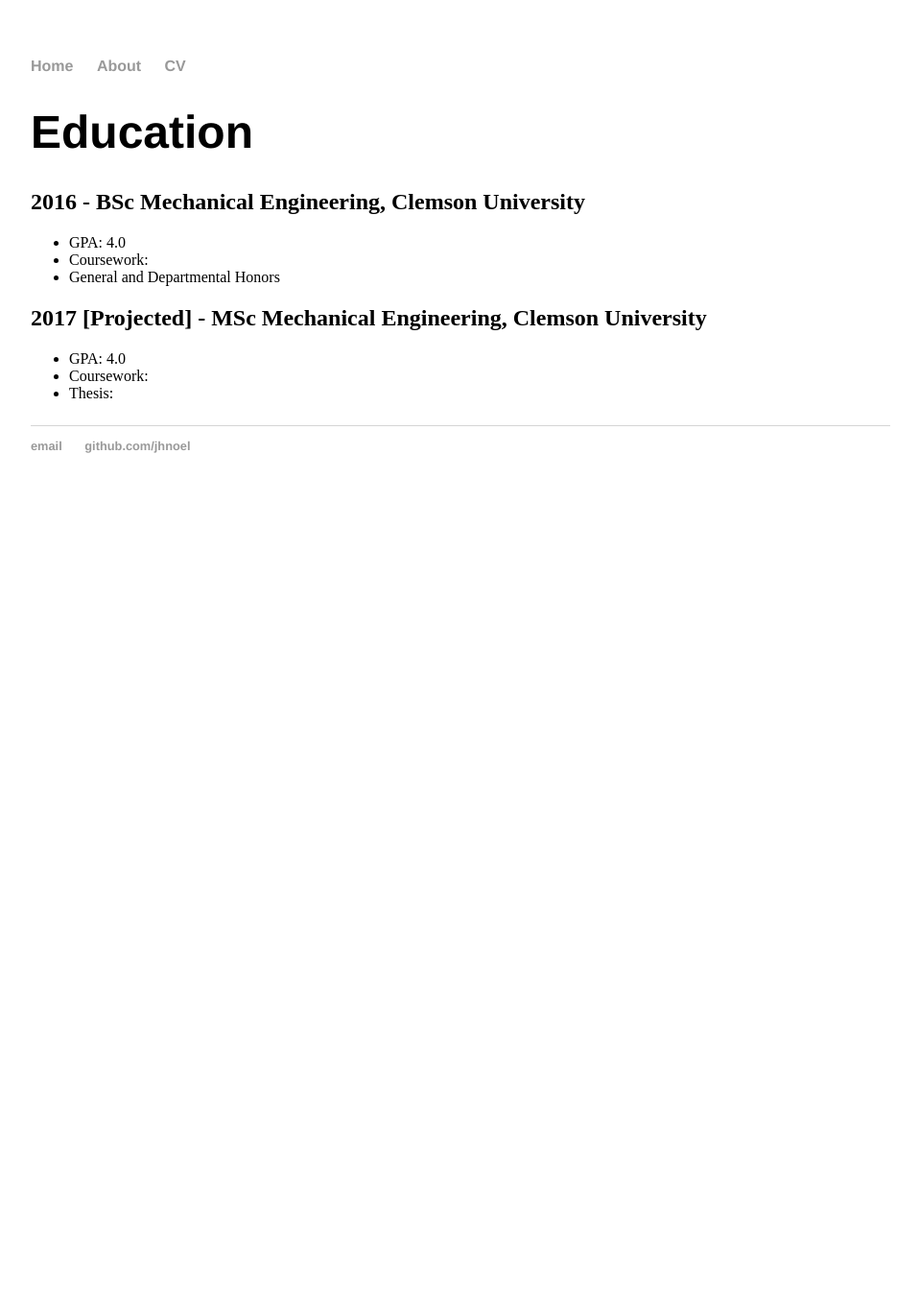
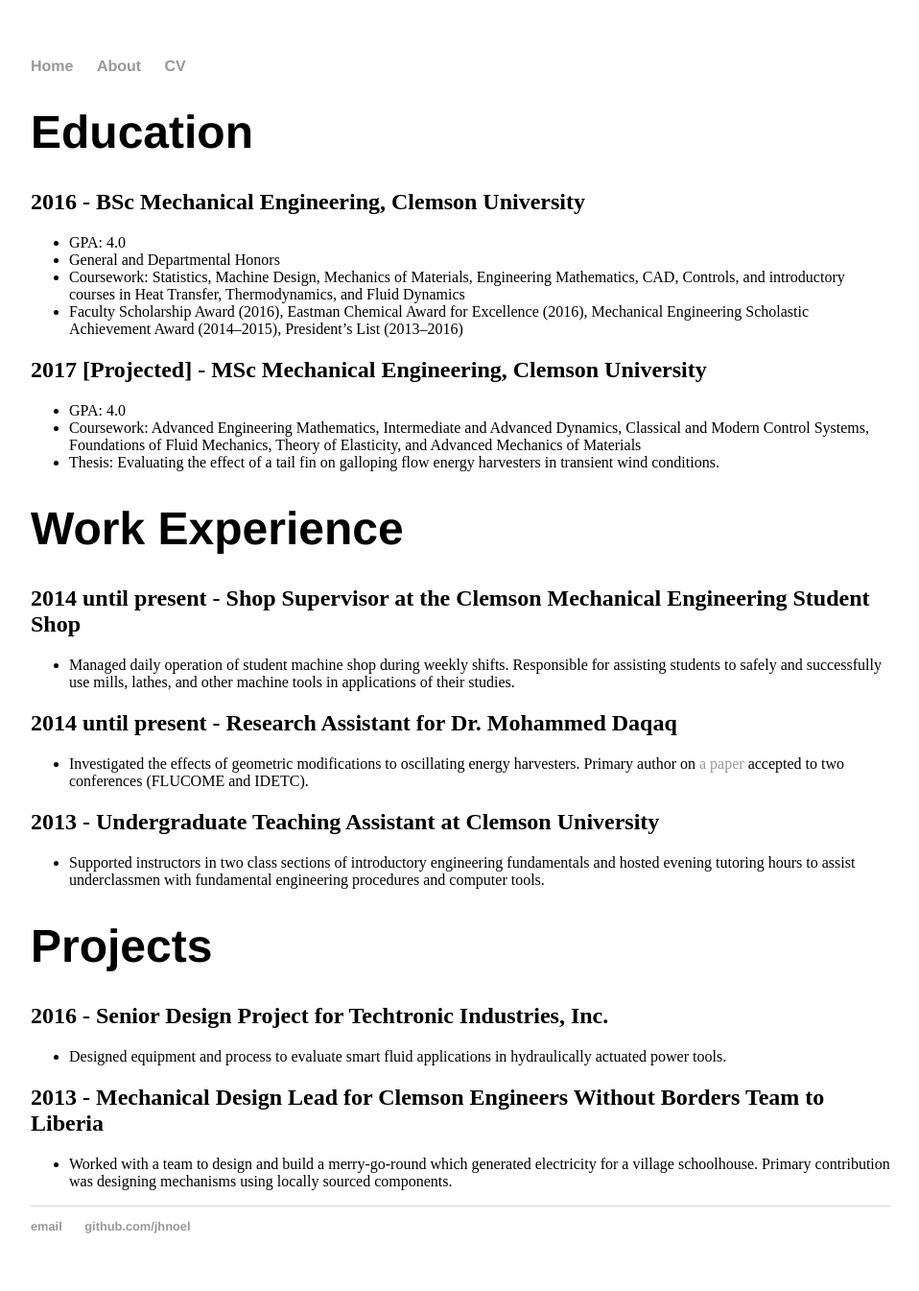
Before and after one commit to jhnoel/jhnoel.github.io, a Jekyll site: the page built from cv/index.html, in a window 1280 px wide. Shown: the whole page at 96% size, without its empty margins (160-1118 px from the left). Built offline with Jekyll 4.4.1, drawn with Linux system fonts in a browser that asks for light colours; before the commit the page ends 900 px from its top, so only the background shows below that.

Commit message:
Update index.html

```diff
--- a/cv/index.html
+++ b/cv/index.html
@@ -3,18 +3,51 @@ layout: default
 title: My Curriculum Vitae
 ---
 <div class="blurb">
+
 	<h1>Education</h1>
+
 	<h2>2016 - BSc Mechanical Engineering, Clemson University</h2>
 	<ul>
 	  <li>GPA: 4.0</li>
-	  <li>Coursework:</li>
 	  <li>General and Departmental Honors</li>
+	  <li>Coursework:  Statistics, Machine Design, Mechanics of Materials, Engineering Mathematics, CAD, Controls, and introductory courses in Heat Transfer, Thermodynamics, and Fluid Dynamics</li>
+	  <li>Faculty Scholarship Award (2016), Eastman Chemical Award for Excellence (2016), Mechanical Engineering Scholastic Achievement Award (2014–2015), President’s List (2013–2016)</li>
 	</ul>
+
 	<h2>2017 [Projected] - MSc Mechanical Engineering, Clemson University</h2>
 	<ul>
 	  <li>GPA: 4.0</li>
-	  <li>Coursework:</li>
-	  <li>Thesis:</li>
+	  <li>Coursework: Advanced Engineering Mathematics, Intermediate and Advanced Dynamics, Classical and Modern Control Systems, Foundations of Fluid Mechanics, Theory of Elasticity, and Advanced Mechanics of Materials</li>
+	  <li>Thesis: Evaluating the effect of a tail fin on galloping flow energy harvesters in transient wind conditions.</li>
 	</ul>
-	<p></p>
+
+	<h1>Work Experience</h1>
+
+	<h2>2014 until present - Shop Supervisor at the Clemson Mechanical Engineering Student Shop</h2>
+	<ul>
+	<li>Managed daily operation of student machine shop during weekly shifts. Responsible for assisting students to safely and successfully use mills, lathes, and other machine tools in applications of their studies.</li>
+	</ul>
+
+	<h2>2014 until present - Research Assistant for Dr. Mohammed Daqaq</h2>
+	<ul>
+	<li>Investigated the effects of geometric modifications to oscillating energy harvesters. Primary author on <a href="http://proceedings.asmedigitalcollection.asme.org/proceeding.aspx?articleid=2592060">a paper</a> accepted to two conferences (FLUCOME and IDETC).</li>
+	</ul>
+
+	<h2>2013 - Undergraduate Teaching Assistant at Clemson University</h2>
+
+	<ul>
+	<li>Supported instructors in two class sections of introductory engineering fundamentals and hosted evening tutoring hours to assist underclassmen with fundamental engineering procedures and computer tools.</li>
+	</ul>
+
+	<h1>Projects</h1>
+
+	<h2>2016 - Senior Design Project for Techtronic Industries, Inc.</h2>
+	<ul>
+	<li>Designed equipment and process to evaluate smart fluid applications in hydraulically actuated power tools.</li>
+	</ul>
+
+	<h2>2013 - Mechanical Design Lead for Clemson Engineers Without Borders Team to Liberia</h2>
+	<ul>
+	<li>Worked with a team to design and build a merry-go-round which generated electricity for a village schoolhouse. Primary contribution was designing mechanisms using locally sourced components.</li>
+	</ul>
 </div><!-- /.blurb -->
```
